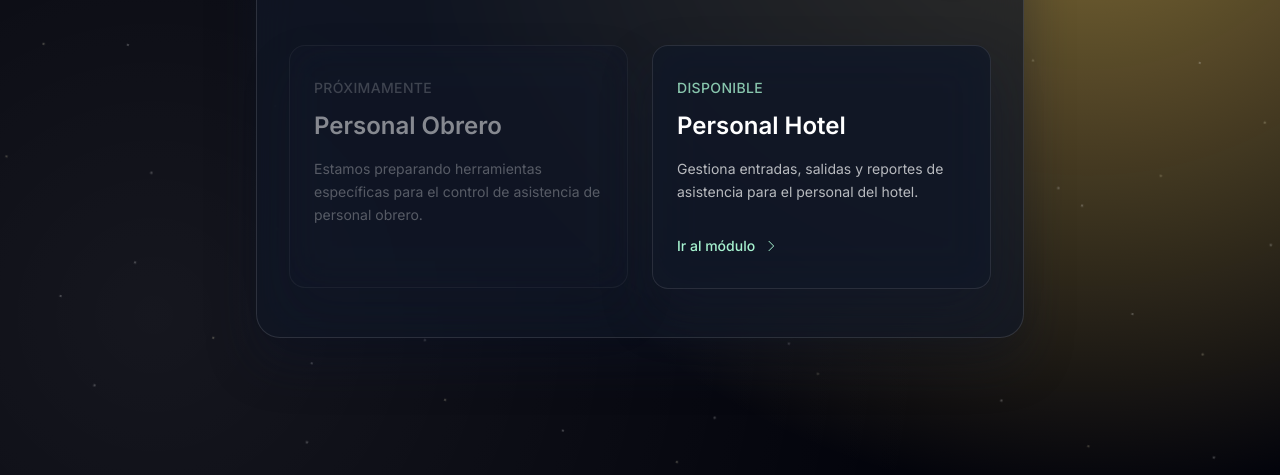
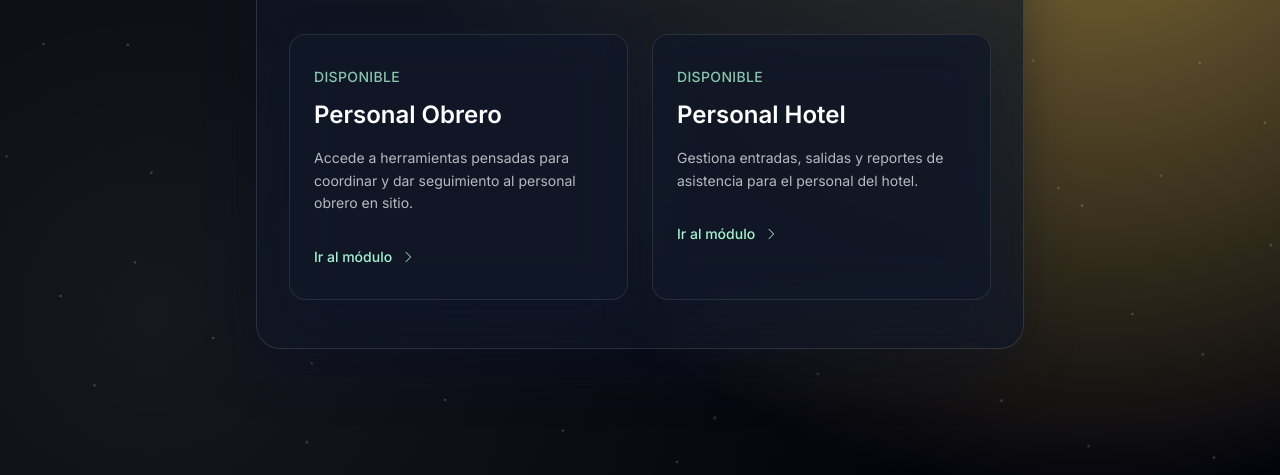
Before and after one commit to troghx/JOURNEY, a website: page seleccionar_personal.html in a window 1280 px wide. Shown: the part 325-800 px from the top of the page. Drawn offline with nearby package versions, Linux system fonts and the light colour scheme.

Commit message:
Update seleccionar_personal.html

```diff
--- a/seleccionar_personal.html
+++ b/seleccionar_personal.html
@@ -131,17 +131,22 @@
     </div>
 
     <div class="mt-12 grid gap-6 sm:grid-cols-2">
-      <button
-        type="button"
-        aria-disabled="true"
+      <a
+        href="personal_obrero.html"
         class="card-option glass-panel flex h-full flex-col rounded-2xl border border-white/10 px-6 py-8 text-left"
       >
-        <span class="text-sm font-medium uppercase tracking-wide text-white/40">Próximamente</span>
+        <span class="text-sm font-medium uppercase tracking-wide text-emerald-200/80">Disponible</span>
         <span class="mt-3 text-2xl font-semibold text-white">Personal Obrero</span>
-        <p class="mt-4 text-sm text-white/60 leading-relaxed">
-          Estamos preparando herramientas específicas para el control de asistencia de personal obrero.
+        <p class="mt-4 text-sm text-white/70 leading-relaxed">
+          Accede a herramientas pensadas para coordinar y dar seguimiento al personal obrero en sitio.
         </p>
-      </button>
+        <span class="mt-8 inline-flex items-center text-sm font-medium text-emerald-200">
+          Ir al módulo
+          <svg xmlns="http://www.w3.org/2000/svg" class="ml-2 h-4 w-4" fill="none" viewBox="0 0 24 24" stroke="currentColor" stroke-width="1.5">
+            <path stroke-linecap="round" stroke-linejoin="round" d="M9 5l7 7-7 7" />
+          </svg>
+        </span>
+      </a>
 
       <a
         href="control_asistencia.html"
```
